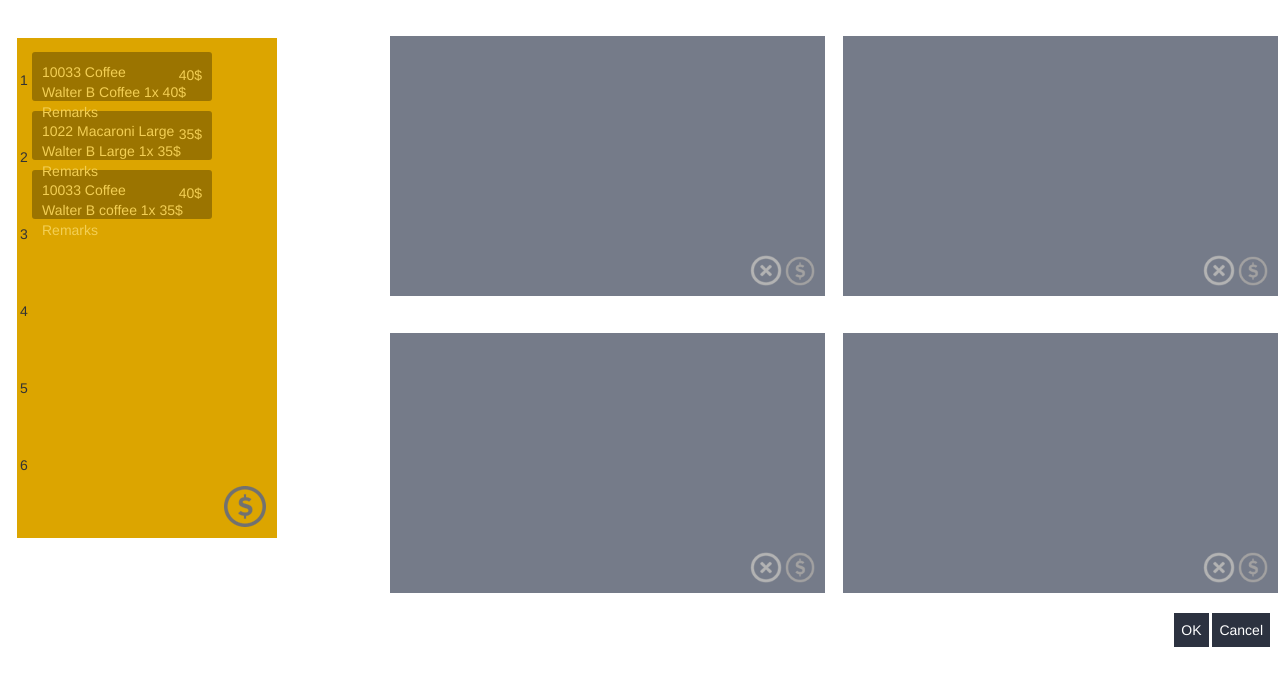
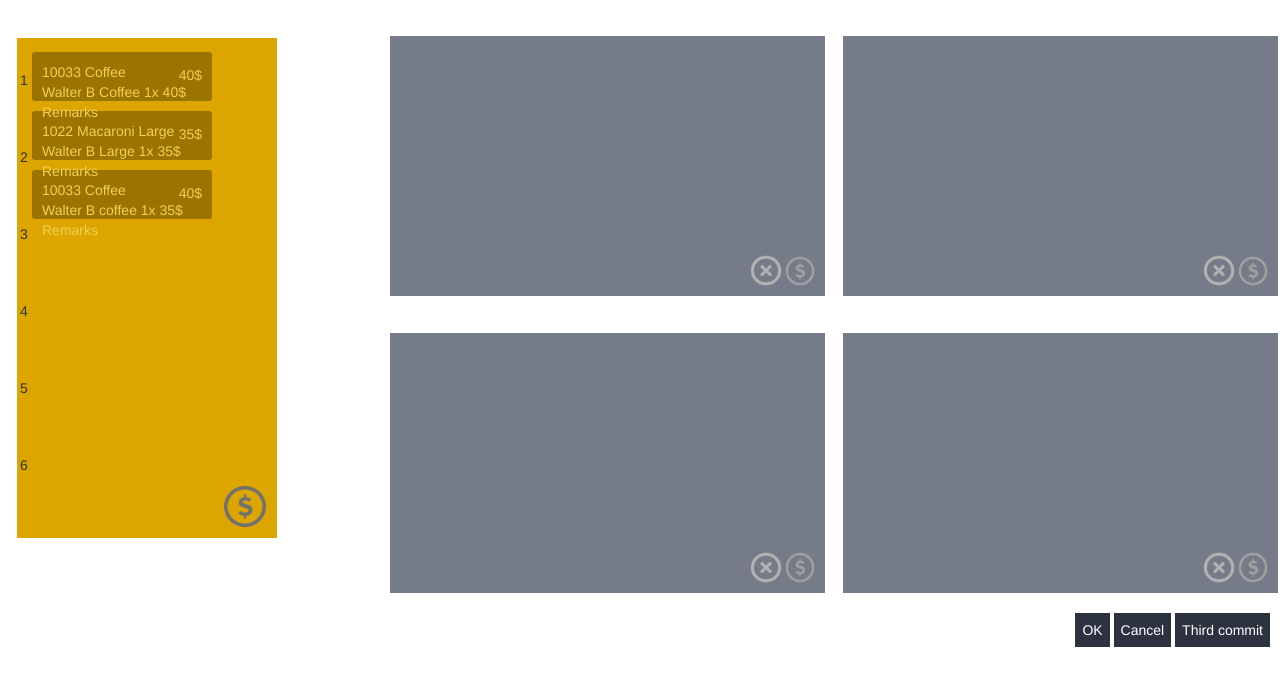
Before and after one commit to Demfez/drag-and-drop, a plain HTML site: page index.html in a window 1280 px wide. Drawn offline with nearby package versions, Linux system fonts and the light colour scheme.

Commit message:
third commit

```diff
--- a/index.html
+++ b/index.html
@@ -49,6 +49,7 @@
 	<form>
 		<button type="button">OK</button>
 		<button type="button">Cancel</button>
+		<button type="button">Third commit</button>
 	</form>
 </div>
 	<script type="text/javascript" src="script.js"></script>
```
